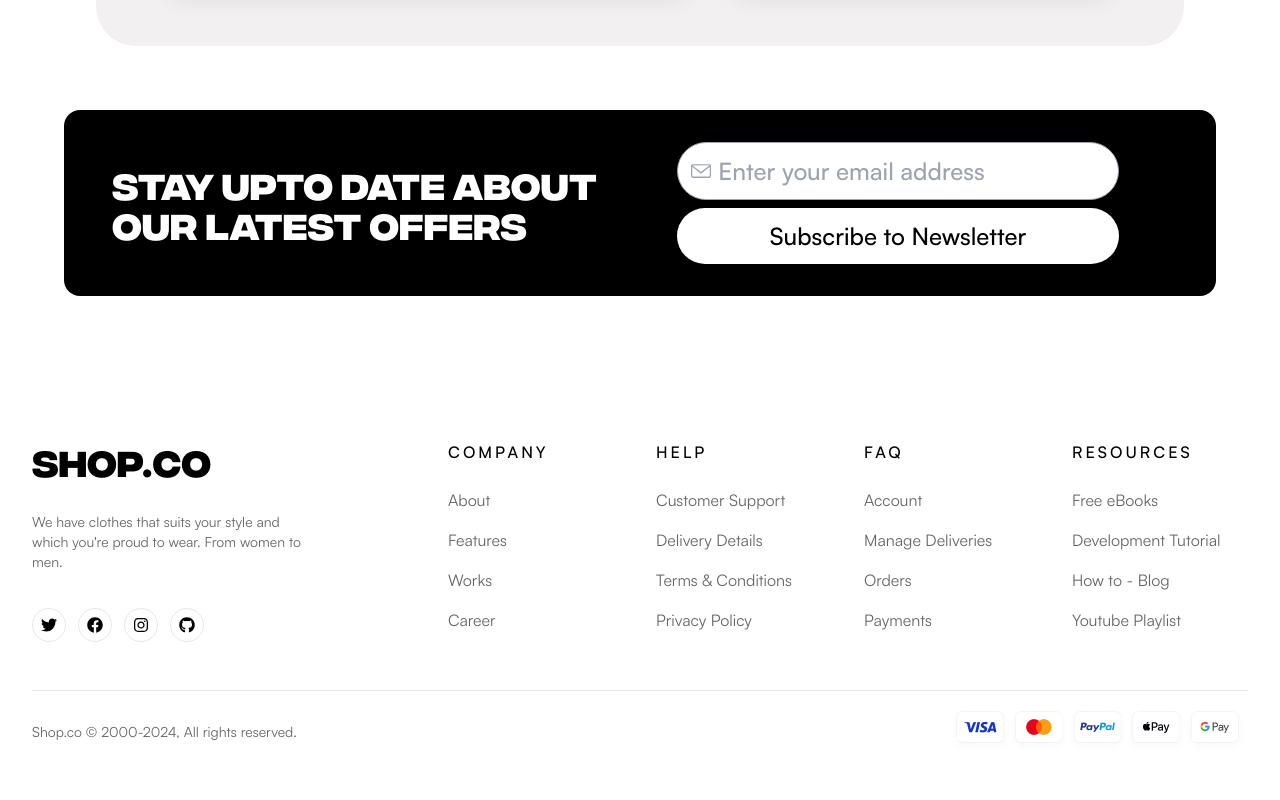
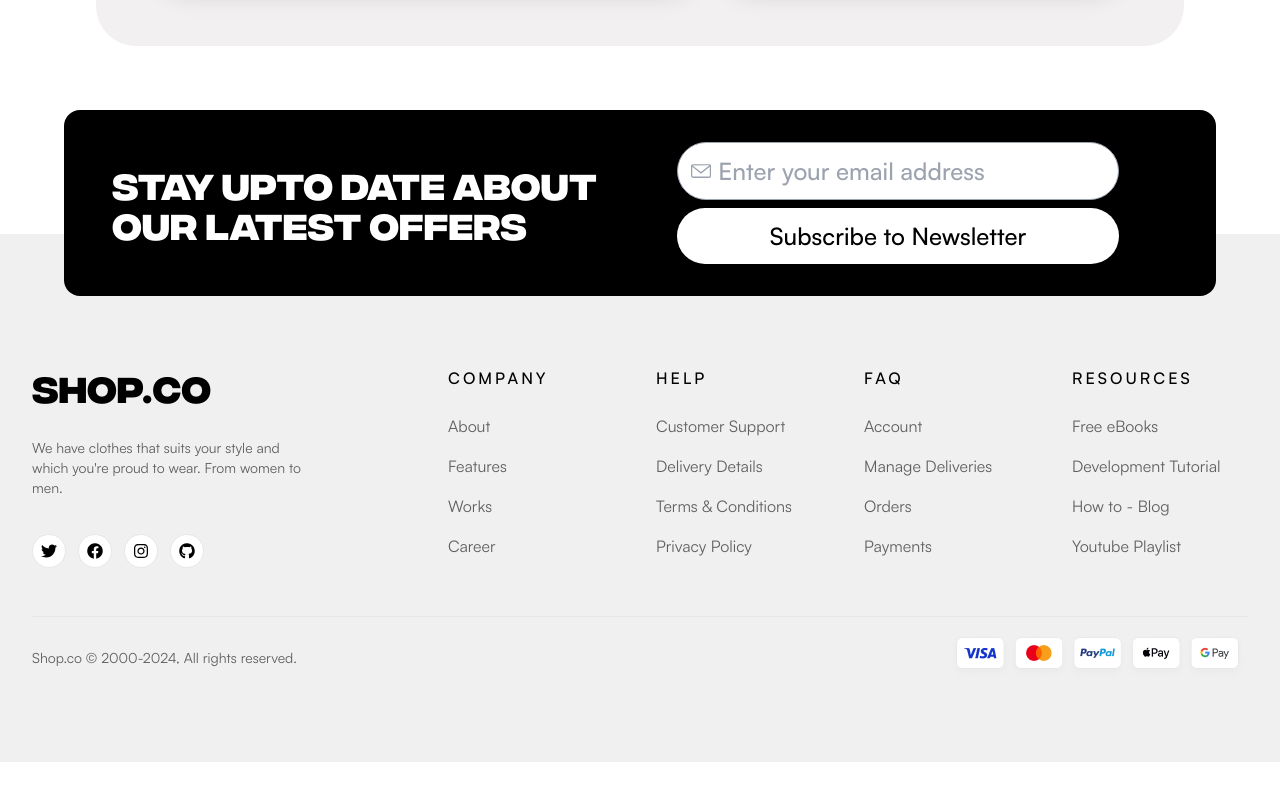
Before and after one commit to WebDev-MAP/E-Commerce, a React (Vite) app: page / in a window 1280 px wide. Shown: the part 3011-3811 px from the top of the page. After the commit the page ends 3773 px from the top, so only its background shows below. Built offline with nearby package versions, Linux system fonts and the light colour scheme.

Commit message:
Refactor Footer component to improve styling and layout

```diff
--- a/src/components/Footer.jsx
+++ b/src/components/Footer.jsx
@@ -1,17 +1,14 @@
-import { FaTwitter } from 'react-icons/fa'
-import { FaFacebook } from 'react-icons/fa'
-import { FaInstagram } from 'react-icons/fa'
-import { FaGithub } from 'react-icons/fa'
+import { FaTwitter, FaFacebook, FaInstagram, FaGithub } from 'react-icons/fa'
 
 const Footer = () => {
   return (
     <>
-      <footer className="bg-white">
-        <div className="mx-auto mt-8 max-w-7xl px-4 md:mt-36 md:px-6 lg:px-8">
+      <footer className="relative bg-[#F0F0F0] px-4 pt-8 before:absolute before:bottom-[23rem] before:left-0 before:z-[-1] before:h-[37.5rem] before:w-full before:bg-[#F0F0F0] before:content-[''] sm:before:h-[30rem] md:px-6 md:pt-[70px] md:before:h-[23rem] lg:px-8 lg:before:h-[21.5rem] xl:before:h-40">
+        <div className="mx-auto max-w-7xl">
           <div className="xl:grid xl:grid-cols-3 xl:gap-8">
             <div className="space-y-4 md:space-y-8">
               <h3 className="font-integral_cf text-3xl md:text-4xl">SHOP.CO</h3>
-              <p className="pb-1 md:pr-28 font-satoshi_regular text-sm leading-5 text-black opacity-60">
+              <p className="pb-1 font-satoshi_regular text-sm leading-5 text-black opacity-60 md:pr-28">
                 We have clothes that suits your style and which you're proud to
                 wear. From women to men.
               </p>
@@ -209,7 +206,7 @@ const Footer = () => {
               </div>
             </div>
           </div>
-          <div className="border-black-900/10 mb-16 mt-10 flex flex-col flex-wrap items-center justify-between border-t pt-4 sm:flex-row md:mb-20 md:mt-12">
+          <div className="border-black-900/10 mt-10 flex flex-col flex-wrap items-center justify-between border-t pb-16 pt-4 sm:flex-row md:mt-12 md:pb-20">
             <p className="font-satoshi_regular text-sm text-black opacity-60">
               Shop.co &copy; 2000-2024, All rights reserved.
             </p>
```
